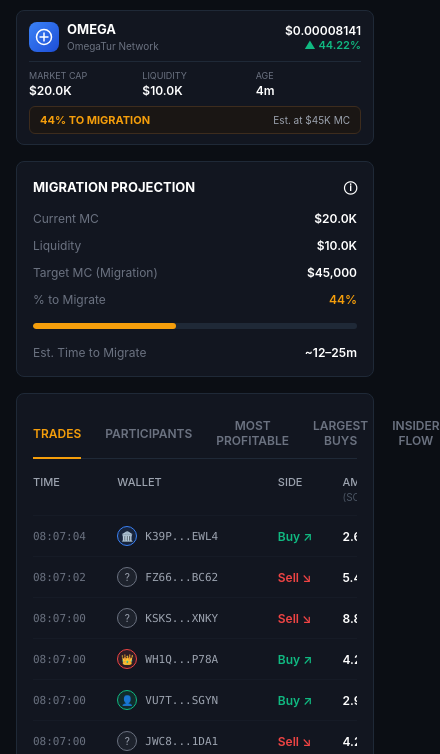
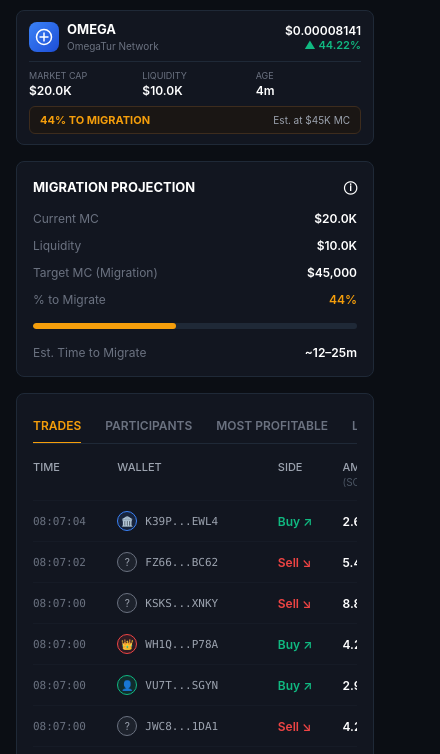
Before and after one commit to Ezekiel544/aladdin, a plain HTML site: page index.html in a window 390 px wide. Shown: the part 73-827 px from the top of the page, 440 px wide, since content can reach past the window. Drawn offline with Linux system fonts and the light colour scheme.

Commit message:
latest commit

```diff
--- a/index.html
+++ b/index.html
@@ -665,6 +665,19 @@
                 top: 0;
                 background-color: #121620;
                 z-index: 1;
+            }
+
+            /* Tabs row scrolls horizontally instead of clipping the last tab off-screen */
+            .tabs-nav {
+                overflow-x: auto;
+                flex-wrap: nowrap;
+                -webkit-overflow-scrolling: touch;
+                scrollbar-width: thin;
+            }
+
+            .tabs-nav .tab {
+                flex-shrink: 0;
+                white-space: nowrap;
             }
 
             .search-bar {
```
